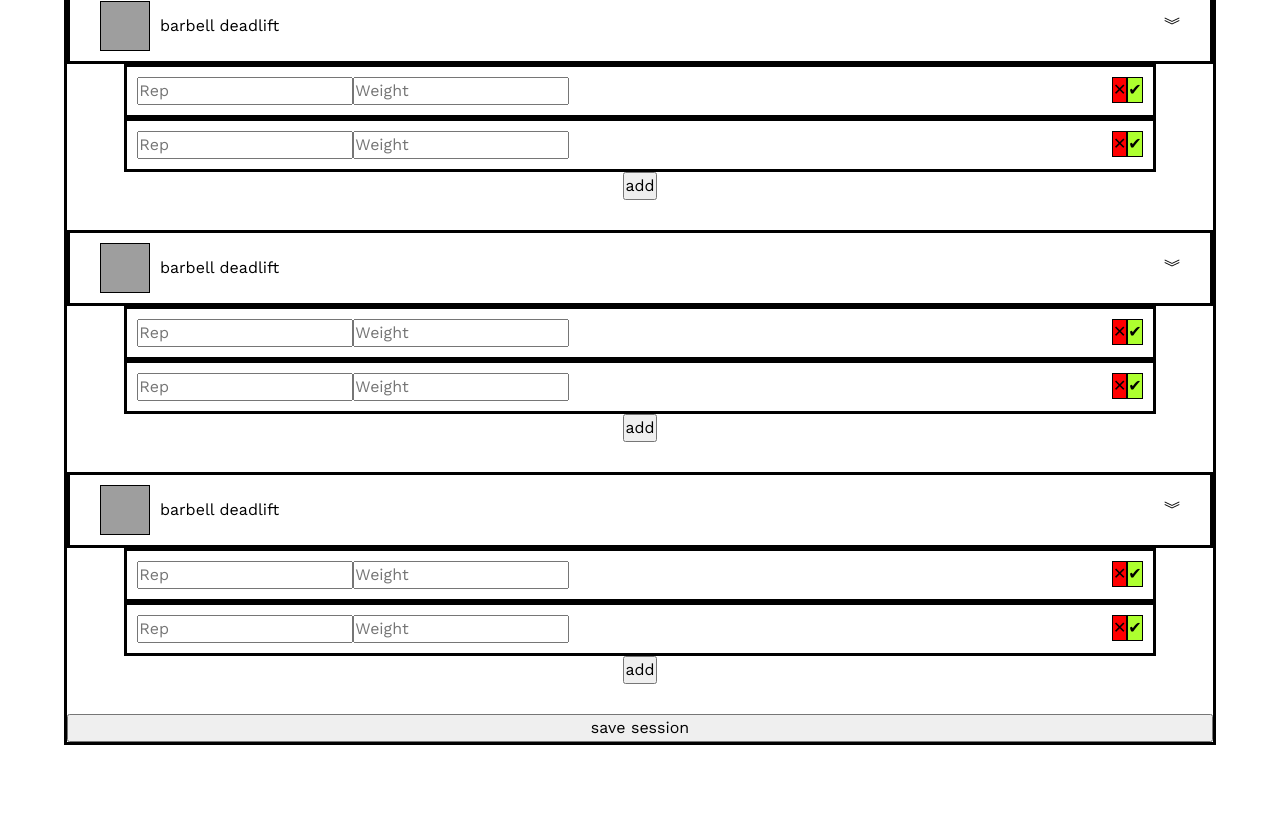
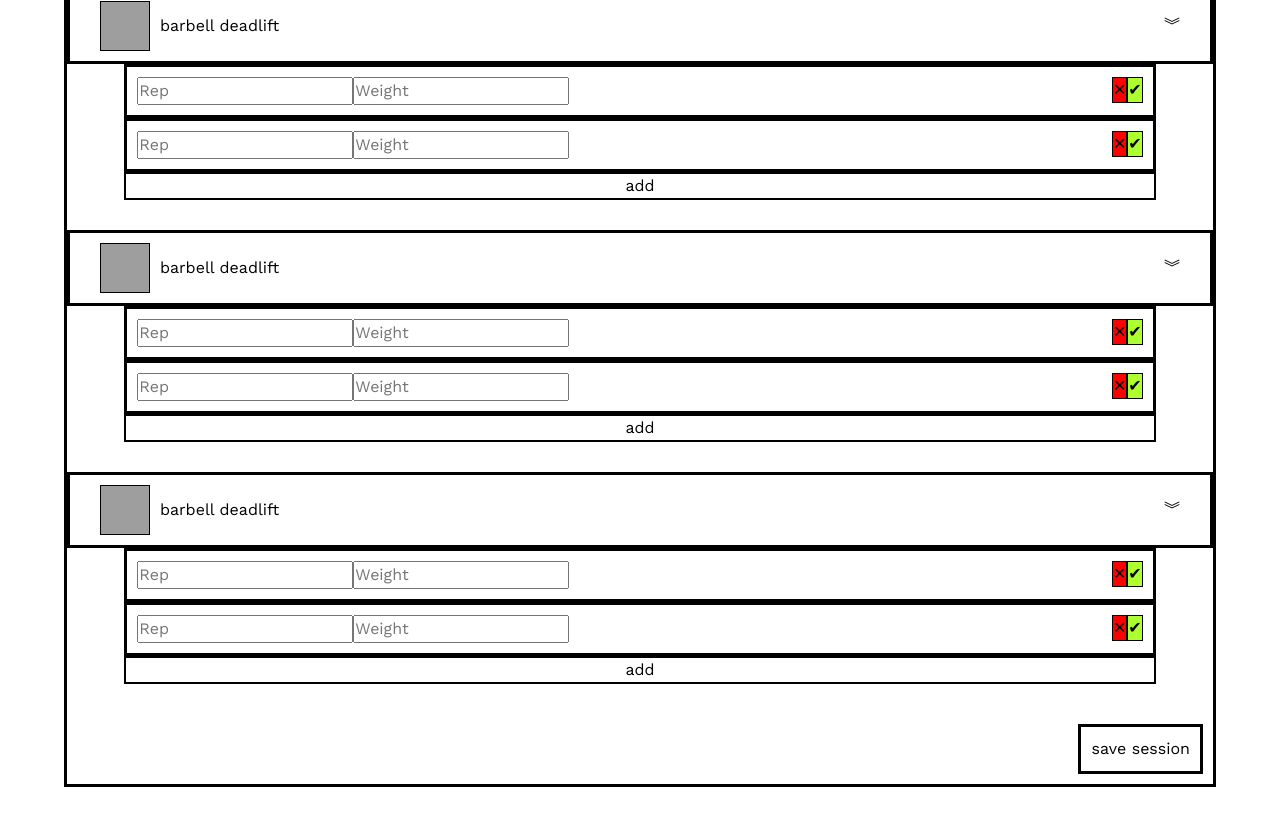
Before and after one commit to Sekolah-Beta-2023/adam-muhammad_exercise-plan, a Nuxt app: page /profile in a window 1280 px wide. Shown: the part 236-1062 px from the top of the page. Built offline with nearby package versions, Linux system fonts and the light colour scheme; grey boxes are pictures that could not be loaded; a web font is replaced by a local one.

Commit message:
change visual

```diff
--- a/pages/plan/exercise/session/_session.vue
+++ b/pages/plan/exercise/session/_session.vue
@@ -1,37 +1,40 @@
 <template>
   <div class="session_container">
-    <header>
-      <h1>{{ this.$route.params.session }}</h1>
+    <header class="session_header-container">
+        <div class="session_header-back-btn">&#10005;</div>
+        <h2 class="session_header-title">{{ stopwatchDisplay }}</h2>
     </header>
-    <form>
+    <form class="session_form-container">
       <div class="session_form-head">
-        <p class="waktu">{{ stopwatchDisplay }}</p>
+        <p class="title">{{ this.$route.params.session }}</p>
         <div class="session-weight-location">
           <input v-model="form.body_weight" type="number" placeholder="body weight (kg)">
           <input v-model="form.location" type="text" placeholder="location">
         </div>
       </div>
       <div class="session_form-body">
-        <div class="session_exercise-container" v-for="exercise in plan">
-          <div class="session_exercise">
+        <div class="session_exercise-container" v-for="(exercise, i) in plan">
+          <div class="session_exercise" @click="toggleSession(i)">
             <div class="session_exercise-desc">
               <img class="session_exercise-img" :src="exercise.gifUrl" :alt="exercise.name">
               <p>{{ exercise.name }}</p>
             </div>
             <p>&#65086;</p>
           </div>
+          <div class="session_rep-weight" v-for="(set, index) in exercise.sets" v-if="activeSessionIndex === i">
             <div>
-            <div class="session_rep-weight" v-for="(set, index) in exercise.sets">
               <input v-model="set.reps" type="number" name="repetition" :id="`${exercise.name}repetition${index}`" placeholder="Rep" required>
               <input v-model="set.weight" type="number" name="weight" :id="`${exercise.name}weight${index}`" placeholder="Weight" required>
+            </div>
+            <div>
               <button class="session_btn delete" type="button" @click="deleteSet(exercise, set)">&#10005;</button>
               <button class="session_btn done" type="button" >&#10004;</button>
             </div>
-            <button type="button" @click="tambahSet(exercise.name)">add</button>
+          </div>
+          <button class="session_add-btn" type="button" @click="tambahSet(exercise.name)" v-if="activeSessionIndex === i">add</button>
         </div>
       </div>
-      </div>
-      <button @click="save">save session</button>
+      <button class="session_save-btn" @click="save">save session</button>
     </form>
   </div>
 </template>
@@ -57,7 +60,8 @@ export default {
         exercises: []
       },
       stopwatch: null,
-      stopwatchDisplay: "00:00:00"
+      stopwatchDisplay: "00:00:00",
+      activeSessionIndex: null,
     }
   },
   created() {
@@ -158,11 +162,55 @@ export default {
     setAutoTimeZone() {
       this.form.start.timeZone = Intl.DateTimeFormat().resolvedOptions().timeZone;
       this.form.end.timeZone = this.form.start.timeZone;
+    },
+    toggleSession(index) {
+      // Memeriksa apakah session ini sudah terbuka atau tidak, kemudian mengubah statusnya
+      if (this.activeSessionIndex === index) {
+        // Jika session sedang terbuka, maka tutup
+        this.activeSessionIndex = null;
+      } else {
+        // Jika session tidak terbuka, maka buka
+        this.activeSessionIndex = index;
       }
+    },
   }
 }
 </script>
 <style>
+.session_header-container {
+    border: 3px solid black;
+    position: fixed;
+    top: 0;
+    left: 0;
+    width: 100%;
+    height: fit-content;
+    color: black;
+    background-color: white;
+    display: flex;
+    justify-content: flex-start;
+    align-items: center;
+}
+
+.session_header-back-btn {
+    font-size: 30px;
+    background-color: white;
+    border: 3px solid black;
+    width: 50px;
+    aspect-ratio: 1;
+    color: black;
+    display: flex;
+    justify-content: center;
+    align-items: center;
+    cursor: pointer;
+}
+
+.session_header-title {
+    color: black;
+    font-family: var(--ff-heading);
+    font-size: 30px;
+    margin-left: 30px;
+}
+
 .session_container {
 min-height: 100vh;
 display: flex;
@@ -173,28 +221,53 @@ export default {
 padding: 80px 0 150px 0;
 }
 
+.session_form-container {
+    width: 90%;
+    border: 3px solid black;
+    display: flex;
+    flex-direction: column;
+    justify-content: flex-start;
+    align-items:stretch;
+}
+
 .session_form-head {
     display: flex;
     flex-direction: column;
     align-items: flex-start;
+    margin-bottom: 30px;
+    padding: 20px;
+}
+
+.session_form-head > .title {
+    font-family: var(--ff-heading);
+    font-size: 30px;
+}
+
+.session_weight-location > input {
+    border: 1px solid black;
 }
 
 .session_exercise-container {
-  border-bottom: 10px;
+    margin-bottom: 15px;
+    display: flex;
+    flex-direction: column;
+    /* justify-content: center; */
+    align-items: center;
 }
+
 
 .session_exercise {
     border: 3px solid black;
     display: flex;
     justify-content: space-between;
     align-items: center;
-  padding: 10px 10px;
+    padding: 10px 30px;
+    align-self: stretch;
 }
 
 .session_exercise-desc {
 display: flex;
 align-items: center;
-  margin-bottom: 20px;
 }
 
 .session_exercise-img {
@@ -207,6 +280,9 @@ export default {
 .session_rep-weight {
     border: 3px solid black;
     padding: 10px;
+    width: 90%;
+    display: flex;
+    justify-content: space-between;
 }
 
 .session_btn {
@@ -223,4 +299,20 @@ export default {
 background-color: greenyellow;
 }
 
+.session_add-btn {
+    border: 2px solid black;
+    border-radius: 0;
+    background-color: inherit;
+    width: 90%;
+    justify-self: stretch;
+}
+
+.session_save-btn {
+    align-self: flex-end;
+    margin: 10px;
+    border: 3px solid black;
+    background-color: inherit;
+    padding: 10px;
+    cursor: pointer;
+}
 </style>
--- a/pages/profile/index.vue
+++ b/pages/profile/index.vue
@@ -41,8 +41,7 @@
                     <button class="session_btn done" type="button" >&#10004;</button>
                 </div>
             </div>
-
-            <button type="button" >add</button>
+            <button class="session_add-btn" type="button">add</button>
         </div>
         <div class="session_exercise-container">
             <div class="session_exercise">
@@ -73,8 +72,7 @@
                     <button class="session_btn done" type="button" >&#10004;</button>
                 </div>
             </div>
-
-            <button type="button" >add</button>
+            <button class="session_add-btn" type="button">add</button>
         </div>
         <div class="session_exercise-container">
             <div class="session_exercise">
@@ -105,11 +103,11 @@
                         <button class="session_btn done" type="button" >&#10004;</button>
                     </div>
                 </div>
-            <button type="button" >add</button>
+                <button class="session_add-btn" type="button">add</button>
         </div>
     </div>
 
-    <button >save session</button>
+    <button class="session_save-btn">save session</button>
     </form>
 </div>
 </template>
@@ -319,6 +317,8 @@ padding: 80px 0 150px 0;
     align-items: center;
 }
 
+.session_exercise-container >
+
 .session_exercise {
     border: 3px solid black;
     display: flex;
@@ -362,4 +362,20 @@ background-color: red;
 background-color: greenyellow;
 }
 
+.session_add-btn {
+    border: 2px solid black;
+    border-radius: 0;
+    background-color: inherit;
+    width: 90%;
+    justify-self: stretch;
+}
+
+.session_save-btn {
+    align-self: flex-end;
+    margin: 10px;
+    border: 3px solid black;
+    background-color: inherit;
+    padding: 10px;
+}
+
 </style>
```
Lines whose indentation alone changed are shown as unchanged.
